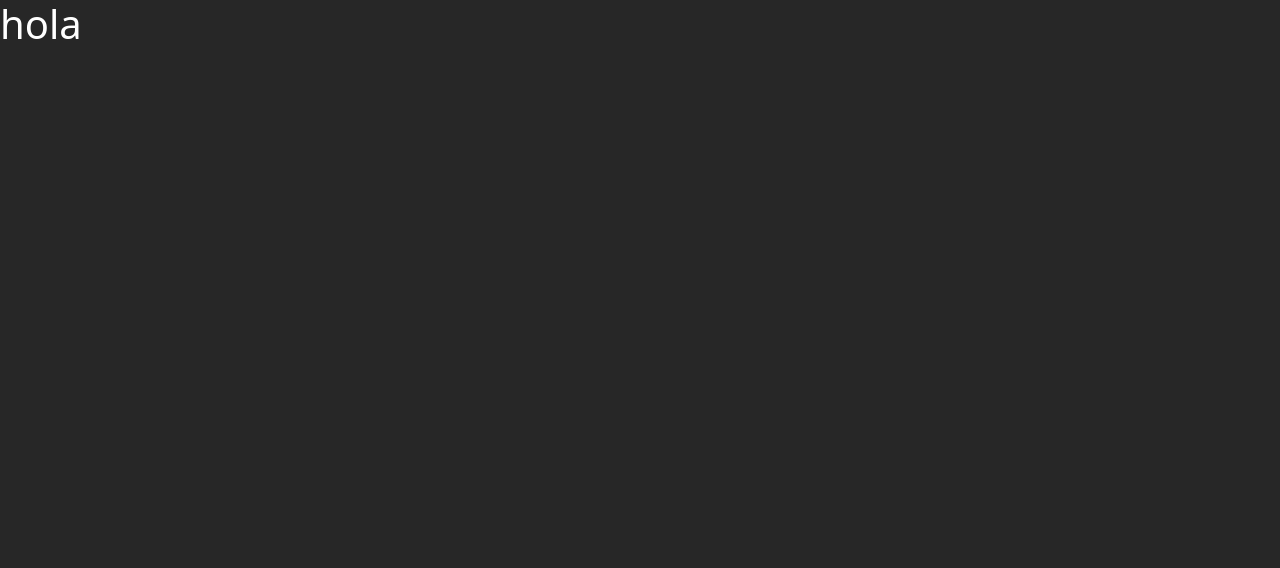
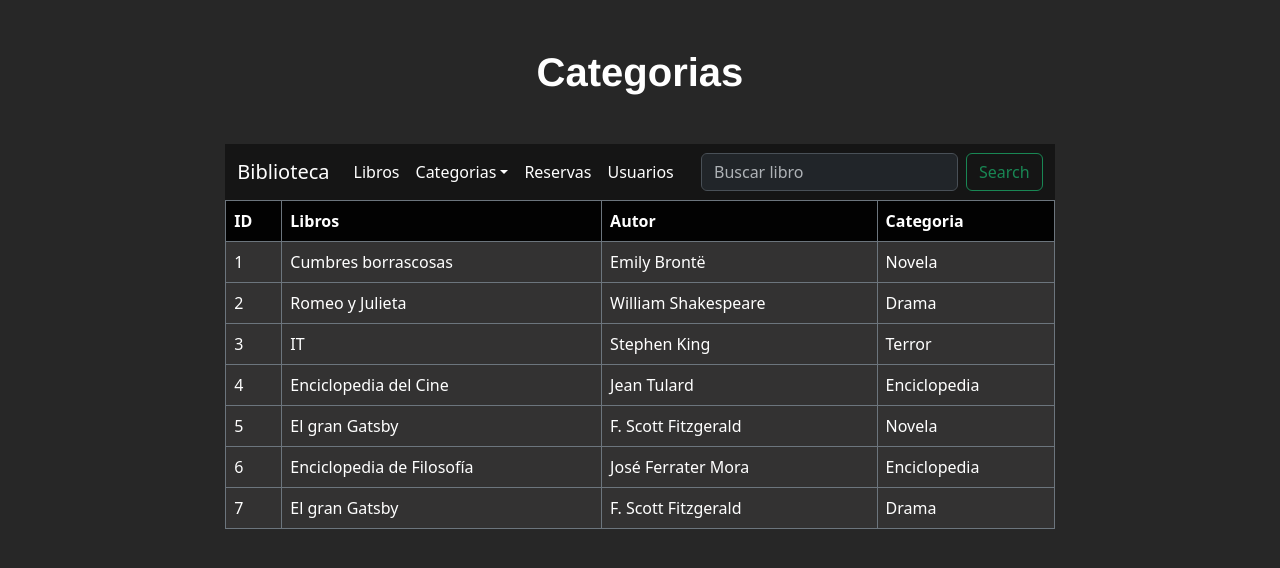
Before and after one commit to andres-rivera-05/react-frontend, a React (Vite) app: page /categorias in a window 1280 px wide. Shown: the top 568 px of the page. Built offline with nearby package versions, Linux system fonts and the light colour scheme.

Commit message:
modificando categorias

```diff
--- a/src/components/Categoris.jsx
+++ b/src/components/Categoris.jsx
@@ -1,9 +1,88 @@
 import React from 'react'
+import { NavBar } from './NavBar'
 
 export const Categoris = () => {
+
+  const TablaCategorias = [
+
+    {
+      position: 1,
+      libro: "Cumbres borrascosas",
+      autor: "Emily Brontë",
+      categoria: "Novela"
+    },
+    {
+      position: 2,
+      libro: "Romeo y Julieta",
+      autor: "William Shakespeare",
+      categoria: "Drama"
+    },
+    {
+      position: 3,
+      libro: "IT",
+      autor: "Stephen King",
+      categoria: "Terror"
+    },
+    {
+      position: 4,
+      libro: "Enciclopedia del Cine",
+      autor: "Jean Tulard",
+      categoria: "Enciclopedia"
+    },
+    {
+      position: 5,
+      libro: "El gran Gatsby",
+      autor: "F. Scott Fitzgerald",
+      categoria: "Novela"
+    },
+    {
+      position: 6,
+      libro: "Enciclopedia de Filosofía",
+      autor: "José Ferrater Mora",
+      categoria: "Enciclopedia"
+    },
+    {
+      position: 7,
+      libro: "El gran Gatsby",
+      autor: "F. Scott Fitzgerald",
+      categoria: "Drama"
+    }
+  ]
+
   return (
-    <div>
-      <h1 className='text-white'>hola</h1>
-    </div>
+    <>
+
+
+      <div className='container col-8 mt-5'>
+        <h1 className='text-center text-white'>Categorias</h1>
+        <div className='mt-5'>
+          <NavBar></NavBar>
+        </div>
+
+        <table className='table table-bordered border-secondary'>
+          <thead>
+            <tr>
+              <th scope="col">ID</th>
+              <th scope="col">Libros</th>
+              <th scope="col">Autor</th>
+              <th scope="col">Categoria</th>
+            </tr>
+          </thead>
+          <tbody>
+            {TablaCategorias.map((item) => (
+
+              <tr key={item.position}>
+                <td>{item.position}</td>
+                <td>{item.libro}</td>
+                <td>{item.autor}</td>
+                <td>{item.categoria}</td>
+              </tr>
+
+            ))}
+          </tbody>
+        </table>
+      </div>
+
+    </>
   )
 }
```
